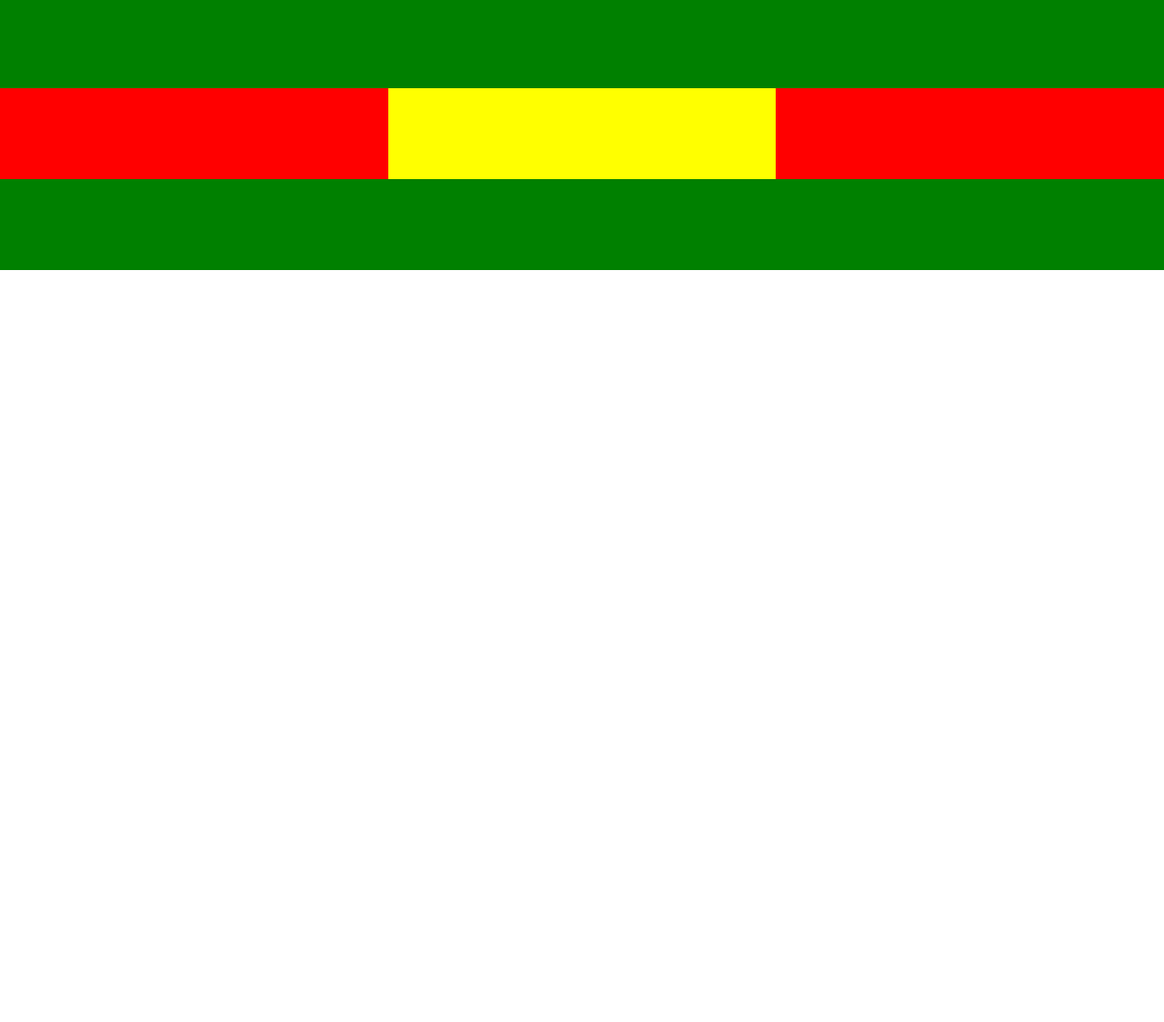
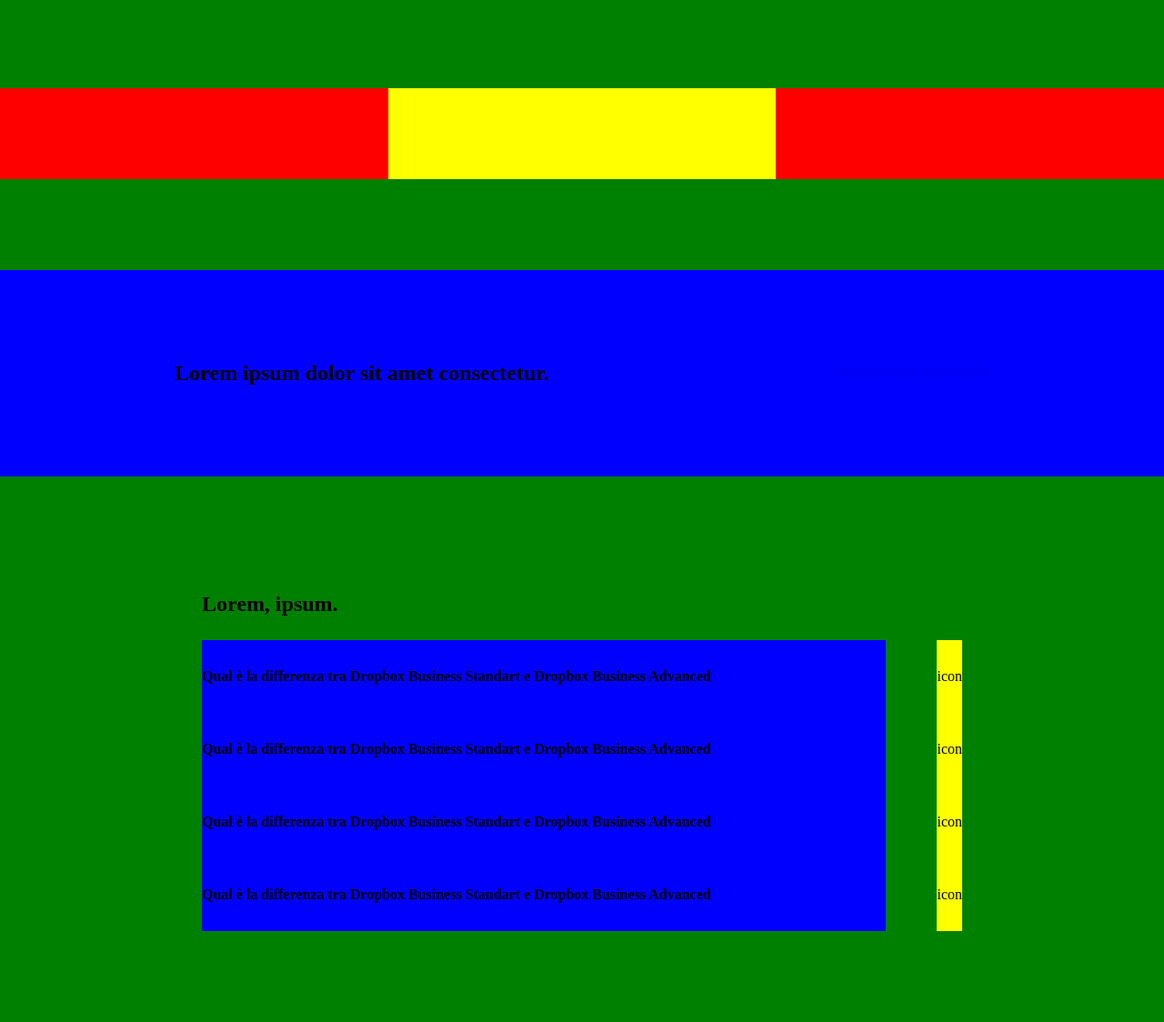
Before and after one commit to Fransch97/htmlcss-dropbox, a plain HTML site: page index.html in a window 1280 px wide. Shown: the part 2908-4032 px from the top of the page at 91% size. Before the commit the page ends 3205 px from the top, so only its background shows below. Drawn offline with Linux system fonts and the light colour scheme.

Commit message:
first style section five

```diff
--- a/css/main.css
+++ b/css/main.css
@@ -69,3 +69,21 @@
 
 }
 /*END SECTION FOUR  */
+
+
+
+
+
+/* SECTION FIVE  */
+.section-five ul li{
+    display: block;
+}
+.section-five ul li .five-li{
+    width: 90%;
+}
+.section-five ul li .five-li p{
+    display: none;
+}
+
+
+/* SECTION FIVE  */
--- a/index.html
+++ b/index.html
@@ -329,6 +329,88 @@
 
 
 
+        <!-- section five -->
+        <section class="section-five section-padding debug-blue">
+            <div class="window-small clearfix">
+                <div class="float-left">
+                    <h1>Lorem ipsum dolor sit amet consectetur.</h1>
+                </div>
+                <div class="float-right">
+                    <span><a href="#">Inizia la tua prova gratuita</a></span>
+                </div>
+            </div>
+        </section>
+        <!--end section five -->
+
+
+
+
+        <!-- section five  -->
+        <section class="section-five section-padding debug-green ">
+
+            <div class="window-small clearfix">
+
+            <ul>
+                <li class=" top-li">
+                    <h2>Lorem, ipsum.</h2>
+                </li>
+                <li>
+                    <div class=" float-left debug-blue five-li">
+                        <h4>Qual è la differenza tra Dropbox Business Standart e Dropbox Business Advanced</h4>
+                        <p>lorem30</p>
+
+                    </div>
+                    <div class="float-right icon-five debug-yellow">
+                        icon
+                    </div>
+                </li>
+
+                <li>
+                    <div class=" float-left debug-blue five-li">
+                        <h4>Qual è la differenza tra Dropbox Business Standart e Dropbox Business Advanced</h4>
+                        <p>lorem30</p>
+
+                    </div>
+                    <div class="float-right icon-five debug-yellow">
+                        icon
+                    </div>
+                </li>
+
+                <li>
+                    <div class=" float-left debug-blue five-li">
+                        <h4>Qual è la differenza tra Dropbox Business Standart e Dropbox Business Advanced</h4>
+                        <p>lorem30</p>
+
+                    </div>
+                    <div class="float-right icon-five debug-yellow">
+                        icon
+                    </div>
+                </li>
+
+                <li>
+                    <div class=" float-left debug-blue five-li">
+                        <h4>Qual è la differenza tra Dropbox Business Standart e Dropbox Business Advanced</h4>
+                        <p>lorem30</p>
+
+                    </div>
+                    <div class="float-right icon-five debug-yellow">
+                        icon
+                    </div>
+                </li>
+
+            </ul>
+            </div>
+
+        </section>
+        <!--end section five  -->
+
+
+
+
+
+
+
+
 
 
 
```
